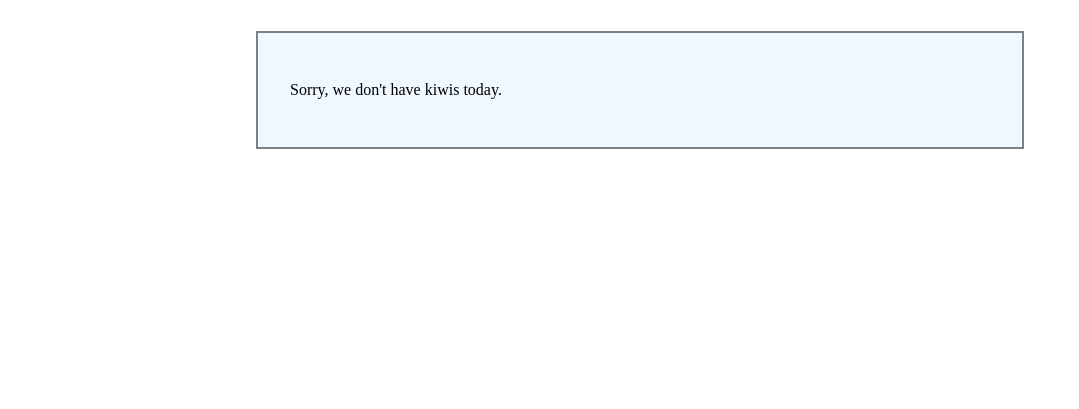
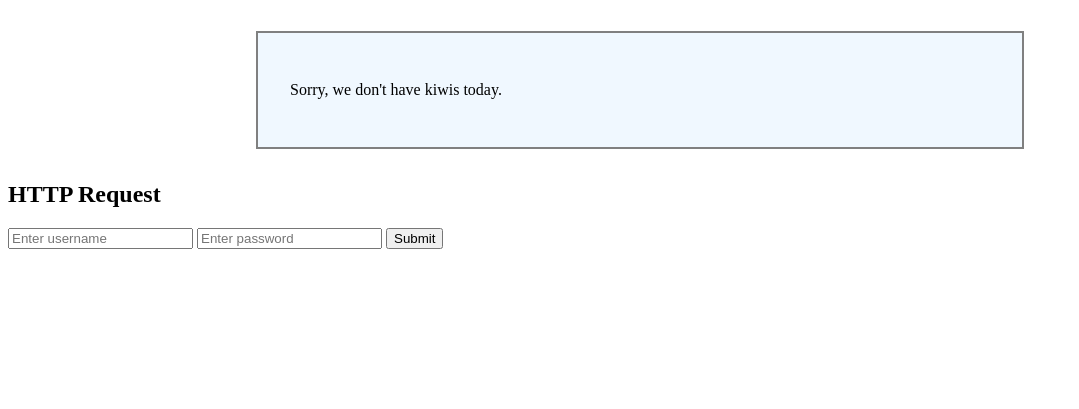
Before and after one commit to Mig-uel/ACE1025, a Flask app: a page that uses lab13/templates/index.html in a window 1280 px wide. Shown: the part 391-800 px from the top of the page, without its empty margins (0-1079 px from the left). Run offline with Flask 3, Linux system fonts and the light colour scheme.

Commit message:
Add HTTP request form to index.html template
- Introduces a form for user input with fields for username
  and password to enhance user interaction with the Flask app.

```diff
--- a/lab13/templates/index.html
+++ b/lab13/templates/index.html
@@ -33,6 +33,13 @@
     {% endif %}
   </section>
 
+  <h2>HTTP Request</h2>
+
+  <form action="/" method="POST">
+    <input type="text" name="username" placeholder="Enter username" required>
+    <input type="password" name="password" placeholder="Enter password" required>
+    <button type="submit">Submit</button>
+  </form>
 </body>
 
 </html>
```
